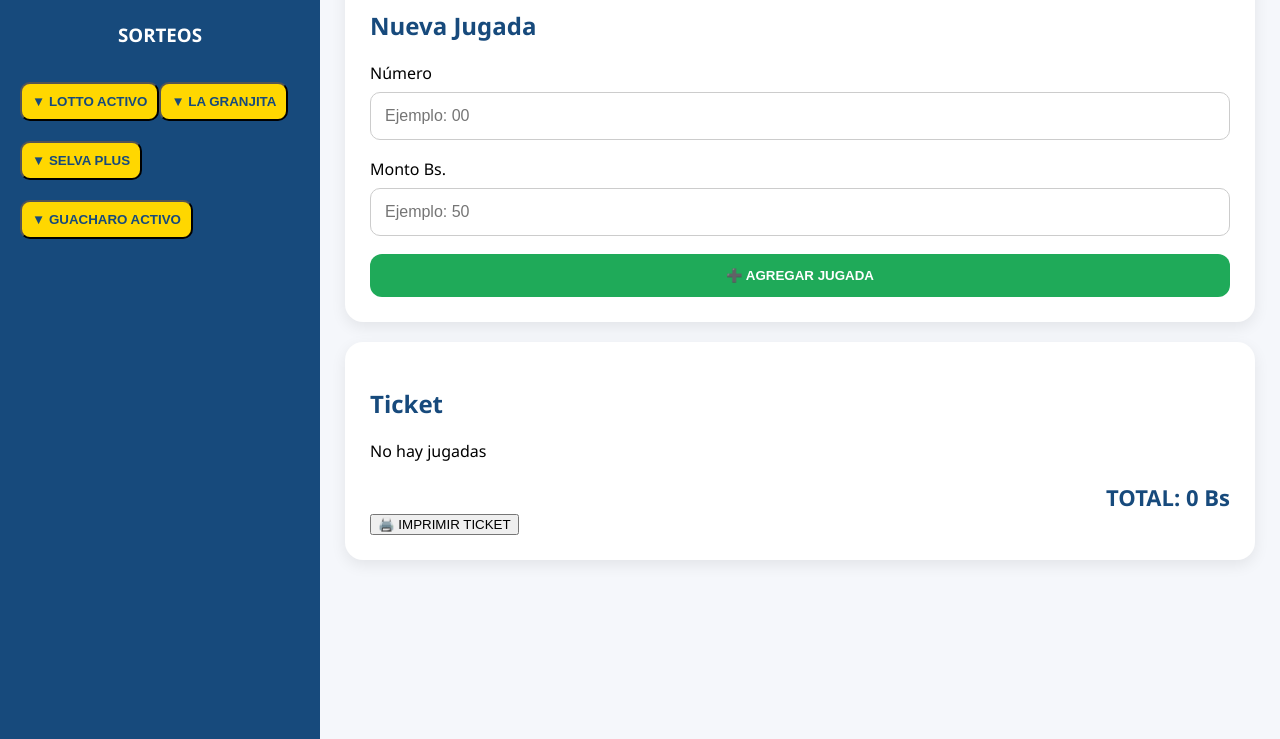
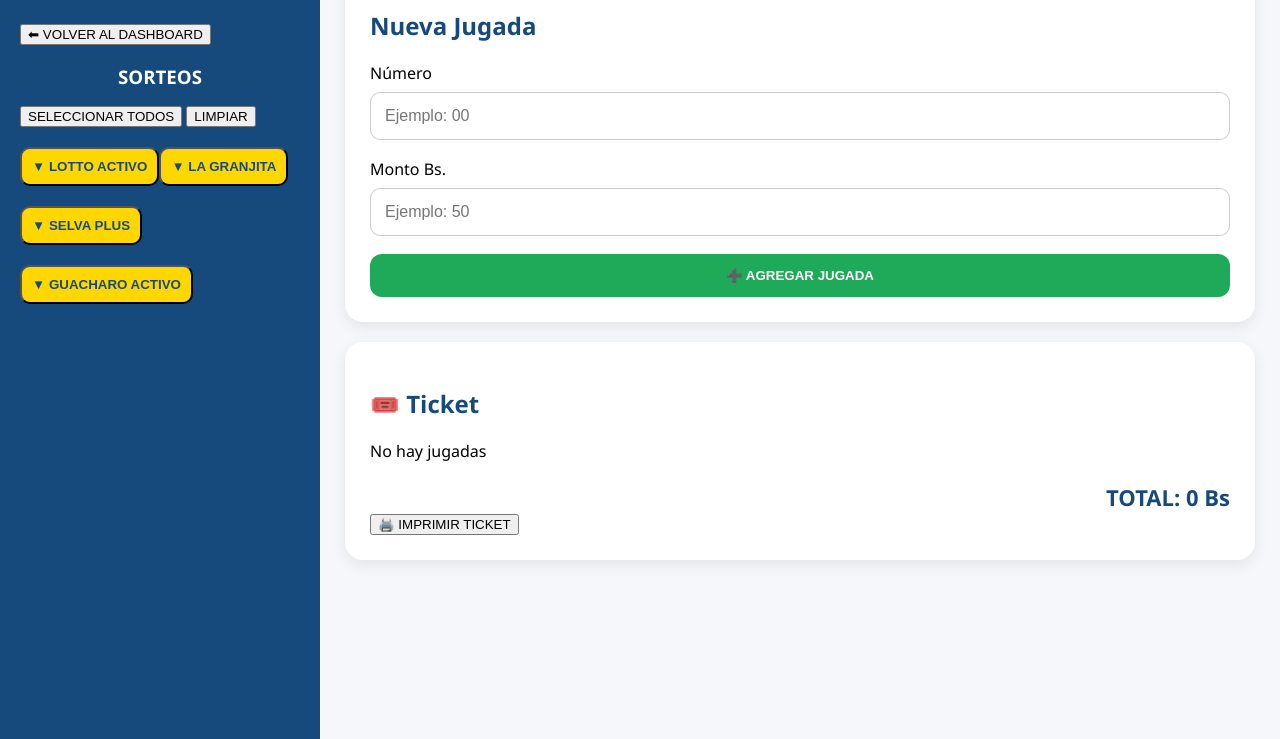
Before and after one commit to aggoldenking-sudo/GoldenKing, a plain HTML site: page sistema/index.html in a window 1280 px wide. Shown: the part 61-800 px from the top of the page. Drawn offline with Linux system fonts and the light colour scheme; files that its build step writes are made by us from their sources; a script that the page names is missing.

Commit message:
Update index.html

```diff
--- a/sistema/index.html
+++ b/sistema/index.html
@@ -9,7 +9,7 @@
 
 <title>Golden King - Taquilla</title>
 
-<link rel="stylesheet" href="../style.css">
+<link rel="stylesheet" href="../css/style.css">
 
 </head>
 
@@ -25,7 +25,33 @@
 </div>
 
 
+<button
+class="btn-volver"
+onclick="window.location.href='../dashboard/index.html'">
+
+⬅ VOLVER AL DASHBOARD
+
+</button>
+
+
+
 <h3>SORTEOS</h3>
+
+
+
+<div class="acciones-sorteos">
+
+<button id="seleccionarTodos">
+SELECCIONAR TODOS
+</button>
+
+
+<button id="limpiarSeleccion">
+LIMPIAR
+</button>
+
+</div>
+
 
 
 <div id="listaSorteos">
@@ -33,12 +59,15 @@
 </div>
 
 
+
 </aside>
 
 
 
 
+
 <main class="main-content">
+
 
 
 <div class="card">
@@ -47,18 +76,24 @@
 <h2>Nueva Jugada</h2>
 
 
-<label>Número</label>
+
+<label>
+Número
+</label>
 
 
 <input
 id="numero"
 type="text"
+maxlength="2"
 placeholder="Ejemplo: 00"
 autocomplete="off">
 
 
 
-<label>Monto Bs.</label>
+<label>
+Monto Bs.
+</label>
 
 
 <input
@@ -77,7 +112,10 @@ class="btn-agregar">
 </button>
 
 
+
 </div>
+
+
 
 
 
@@ -86,14 +124,21 @@ class="btn-agregar">
 <div class="ticket">
 
 
-<h2>Ticket</h2>
+<h2>
+🎟️ Ticket
+</h2>
+
 
 
 <div id="ticket">
 
-<p>No hay jugadas</p>
+<p>
+No hay jugadas
+</p>
 
 </div>
+
+
 
 
 
@@ -102,14 +147,14 @@ class="btn-agregar">
 TOTAL:
 
 <span id="total">
-
 0
-
 </span>
 
 Bs
 
 </div>
+
+
 
 
 
@@ -126,7 +171,11 @@ class="btn-imprimir">
 </div>
 
 
+
+
 </main>
+
+
 
 
 
```
